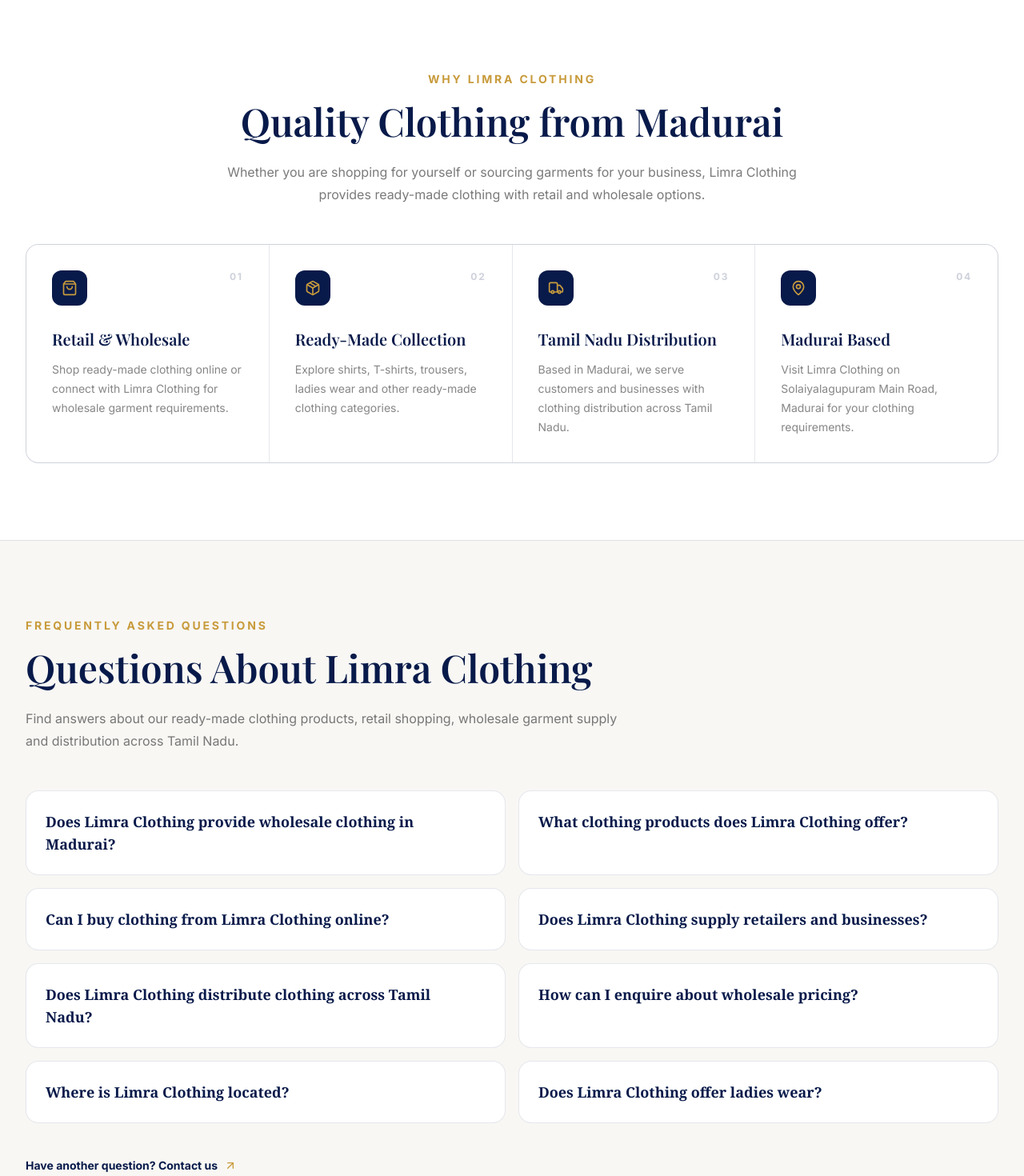
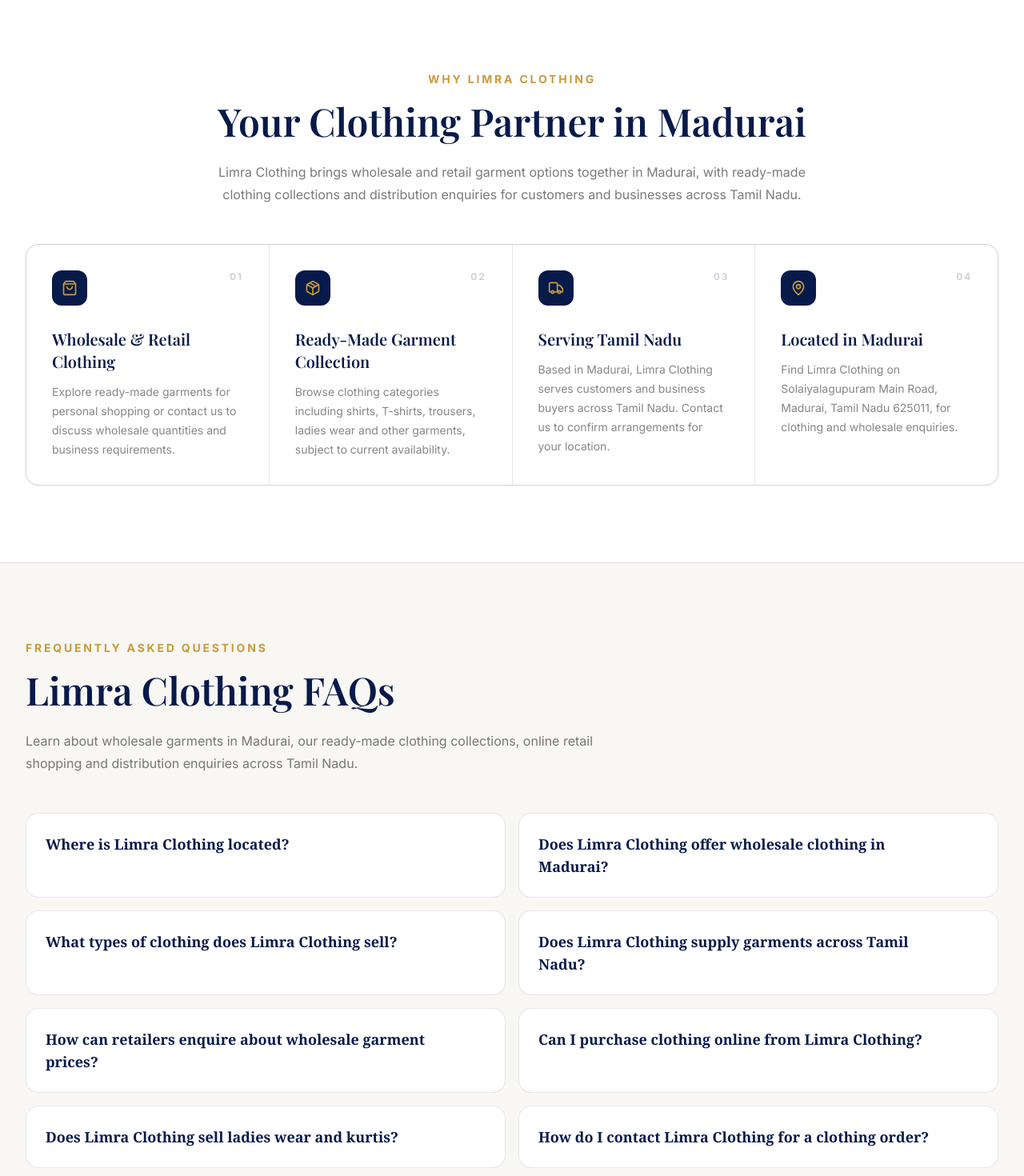
Before and after one commit to limraclothingmdu/limra-clothing, a Next.js app: page / in a window 1280 px wide. Shown: the part 3340-4810 px from the top of the page at 80% size. Built offline with nearby package versions, Linux system fonts and the light colour scheme; no server answers; the database is empty; a web font is replaced by a local one.

Commit message:
Improved FAQ

```diff
--- /dev/null
+++ b/scripts/check-categories.ts
@@ -0,0 +1,20 @@
+import { getCategories } from "../lib/categories";
+
+async function main() {
+  const categories = await getCategories();
+
+  console.log(
+    JSON.stringify(
+      categories.map(({ id, name, slug, is_active }) => ({
+        id,
+        name,
+        slug,
+        is_active,
+      })),
+      null,
+      2
+    )
+  );
+}
+
+main().catch(console.error);
--- a/sections/home/FAQ.tsx
+++ b/sections/home/FAQ.tsx
@@ -3,44 +3,44 @@
 
 const faqs = [
   {
-    question: "Does Limra Clothing provide wholesale clothing in Madurai?",
+    question: "Where is Limra Clothing located?",
     answer:
-      "Yes. Limra Clothing is a Madurai-based wholesale and retail clothing business supplying ready-made garments for retailers, businesses and individual customers.",
+      "Limra Clothing is a wholesale and retail clothing business located on Solaiyalagupuram Main Road, Madurai, Tamil Nadu 625011. Contact us for directions and product enquiries.",
   },
   {
-    question: "What clothing products does Limra Clothing offer?",
+    question: "Does Limra Clothing offer wholesale clothing in Madurai?",
     answer:
-      "Our collection includes shirts, T-shirts, trousers, ladies wear and other ready-made clothing products. New categories and products are added as they become available.",
+      "Yes. Limra Clothing serves wholesale and retail customers in Madurai, offering ready-made garments for retailers, clothing businesses and individual buyers. Contact us to discuss bulk requirements and current product availability.",
   },
   {
-    question: "Can I buy clothing from Limra Clothing online?",
+    question: "What types of clothing does Limra Clothing sell?",
     answer:
-      "Yes. Selected retail products are available through our online retail collection, where customers can view product prices, add items to their cart and place orders through secure checkout.",
+      "Limra Clothing offers ready-made garments, including shirts, T-shirts, trousers, ladies wear and other clothing categories. Product availability may vary, so contact us or browse our current product collection.",
   },
   {
-    question: "Does Limra Clothing supply retailers and businesses?",
+    question: "Does Limra Clothing supply garments across Tamil Nadu?",
     answer:
-      "Yes. We serve retailers and clothing businesses looking for ready-made garments and wholesale clothing supply from Madurai.",
+      "Limra Clothing is based in Madurai and serves customers and businesses across Tamil Nadu. Contact us to confirm distribution arrangements for your location and order requirements.",
   },
   {
-    question: "Does Limra Clothing distribute clothing across Tamil Nadu?",
+    question: "How can retailers enquire about wholesale garment prices?",
     answer:
-      "Yes. Limra Clothing is based in Madurai and serves customers and businesses across Tamil Nadu.",
+      "Retailers and business buyers can contact Limra Clothing by phone or WhatsApp to enquire about current products, bulk quantities, wholesale pricing and order arrangements.",
   },
   {
-    question: "How can I enquire about wholesale pricing?",
+    question: "Can I purchase clothing online from Limra Clothing?",
     answer:
-      "You can contact Limra Clothing through WhatsApp or phone to enquire about product availability, wholesale requirements and pricing.",
+      "Yes. Selected products are available through the Limra Clothing online retail collection. Browse product details and prices, add available items to your cart, and follow the checkout process to place an order.",
   },
   {
-    question: "Where is Limra Clothing located?",
+    question: "Does Limra Clothing sell ladies wear and kurtis?",
     answer:
-      "Limra Clothing is located on Solaiyalagupuram Main Road, Madurai, Tamil Nadu.",
+      "Limra Clothing offers ladies wear and related ready-made garment collections when available. Browse the current product listings or contact us to check specific styles, sizes and availability.",
   },
   {
-    question: "Does Limra Clothing offer ladies wear?",
+    question: "How do I contact Limra Clothing for a clothing order?",
     answer:
-      "Yes. Ladies wear and other ready-made clothing collections can be available through the Limra Clothing retail and product collections.",
+      "You can contact Limra Clothing through the website's contact page or available phone and WhatsApp options. Share the products you need, your quantity and your location so we can discuss availability and order arrangements.",
   },
 ];
 
@@ -60,13 +60,13 @@
             id="faq-heading"
             className="mt-3 font-serif text-4xl font-semibold leading-tight text-[#081A4A] sm:text-5xl"
           >
-            Questions About Limra Clothing
+            Limra Clothing FAQs
           </h2>
 
           <p className="mt-5 text-sm leading-7 text-[#222]/60 sm:text-base">
-            Find answers about our ready-made clothing products, retail
-            shopping, wholesale garment supply and distribution across Tamil
-            Nadu.
+            Learn about wholesale garments in Madurai, our ready-made clothing
+            collections, online retail shopping and distribution enquiries
+            across Tamil Nadu.
           </p>
         </div>
 
--- a/sections/home/WhyChooseUs.tsx
+++ b/sections/home/WhyChooseUs.tsx
@@ -8,30 +8,30 @@
 const benefits = [
   {
     number: "01",
-    title: "Retail & Wholesale",
+    title: "Wholesale & Retail Clothing",
     description:
-      "Shop ready-made clothing online or connect with Limra Clothing for wholesale garment requirements.",
+      "Explore ready-made garments for personal shopping or contact us to discuss wholesale quantities and business requirements.",
     icon: ShoppingBag,
   },
   {
     number: "02",
-    title: "Ready-Made Collection",
+    title: "Ready-Made Garment Collection",
     description:
-      "Explore shirts, T-shirts, trousers, ladies wear and other ready-made clothing categories.",
+      "Browse clothing categories including shirts, T-shirts, trousers, ladies wear and other garments, subject to current availability.",
     icon: Package,
   },
   {
     number: "03",
-    title: "Tamil Nadu Distribution",
+    title: "Serving Tamil Nadu",
     description:
-      "Based in Madurai, we serve customers and businesses with clothing distribution across Tamil Nadu.",
+      "Based in Madurai, Limra Clothing serves customers and business buyers across Tamil Nadu. Contact us to confirm arrangements for your location.",
     icon: Truck,
   },
   {
     number: "04",
-    title: "Madurai Based",
+    title: "Located in Madurai",
     description:
-      "Visit Limra Clothing on Solaiyalagupuram Main Road, Madurai for your clothing requirements.",
+      "Find Limra Clothing on Solaiyalagupuram Main Road, Madurai, Tamil Nadu 625011, for clothing and wholesale enquiries.",
     icon: MapPin,
   },
 ];
@@ -43,7 +43,6 @@
       className="bg-white py-20 sm:py-24"
     >
       <div className="mx-auto max-w-7xl px-4 sm:px-6 lg:px-8">
-        {/* Heading */}
         <div className="mx-auto max-w-3xl text-center">
           <p className="text-sm font-bold uppercase tracking-[0.2em] text-[#C89B3C]">
             Why Limra Clothing
@@ -53,17 +52,17 @@
             id="why-choose-heading"
             className="mt-3 font-serif text-4xl font-semibold leading-tight text-[#081A4A] sm:text-5xl"
           >
-            Quality Clothing from Madurai
+            Your Clothing Partner in Madurai
           </h2>
 
           <p className="mt-5 text-sm leading-7 text-[#222]/60 sm:text-base">
-            Whether you are shopping for yourself or sourcing garments for
-            your business, Limra Clothing provides ready-made clothing with
-            retail and wholesale options.
+            Limra Clothing brings wholesale and retail garment options
+            together in Madurai, with ready-made clothing collections and
+            distribution enquiries for customers and businesses across
+            Tamil Nadu.
           </p>
         </div>
 
-        {/* Benefits */}
         <div className="mt-12 grid gap-px overflow-hidden rounded-2xl border border-[#081A4A]/10 bg-[#081A4A]/10 sm:grid-cols-2 lg:grid-cols-4">
           {benefits.map((benefit) => {
             const Icon = benefit.icon;
@@ -75,10 +74,16 @@
               >
                 <div className="flex items-start justify-between">
                   <div className="flex h-11 w-11 items-center justify-center rounded-xl bg-[#081A4A]">
-                    <Icon className="h-5 w-5 text-[#C89B3C]" />
+                    <Icon
+                      aria-hidden="true"
+                      className="h-5 w-5 text-[#C89B3C]"
+                    />
                   </div>
 
-                  <span className="text-xs font-bold tracking-[0.15em] text-[#081A4A]/20">
+                  <span
+                    aria-hidden="true"
+                    className="text-xs font-bold tracking-[0.15em] text-[#081A4A]/20"
+                  >
                     {benefit.number}
                   </span>
                 </div>
```
Also changed, not shown: 2 other files (tests, documents, lock files or other folders).
